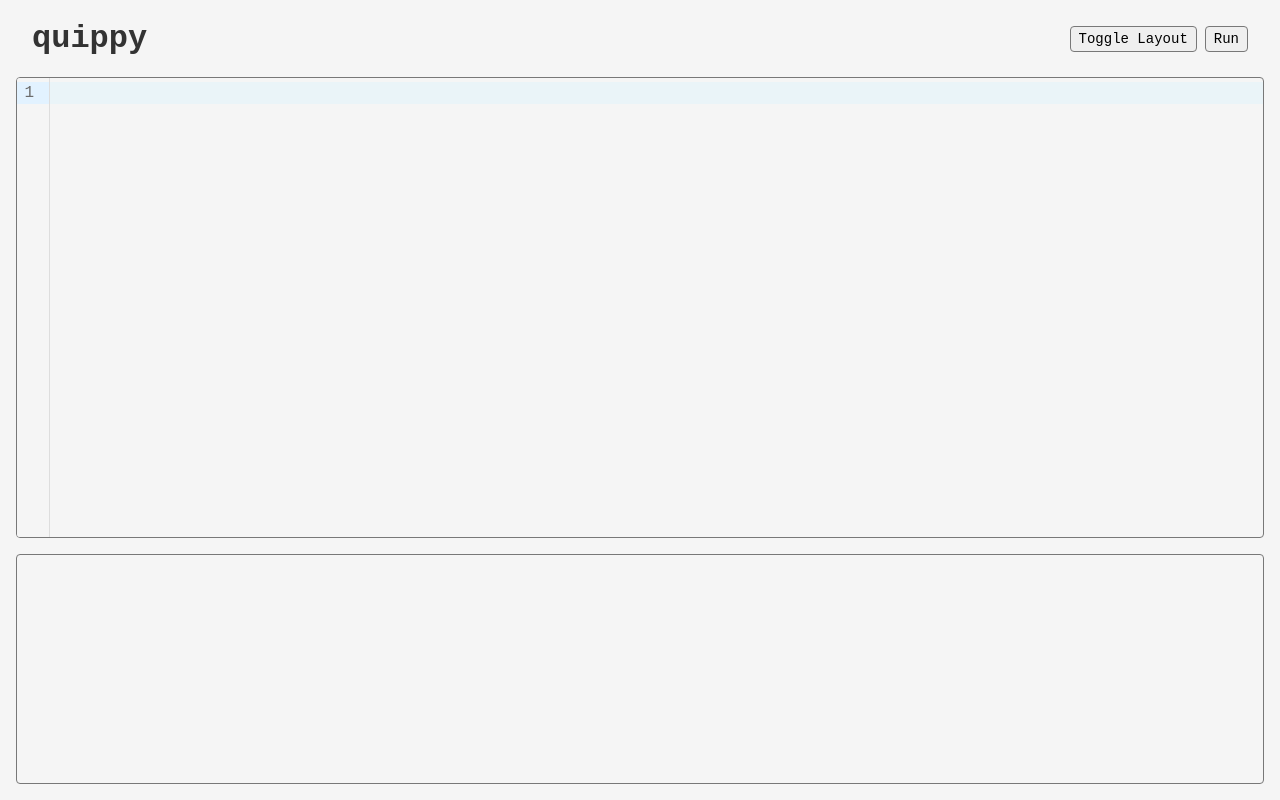
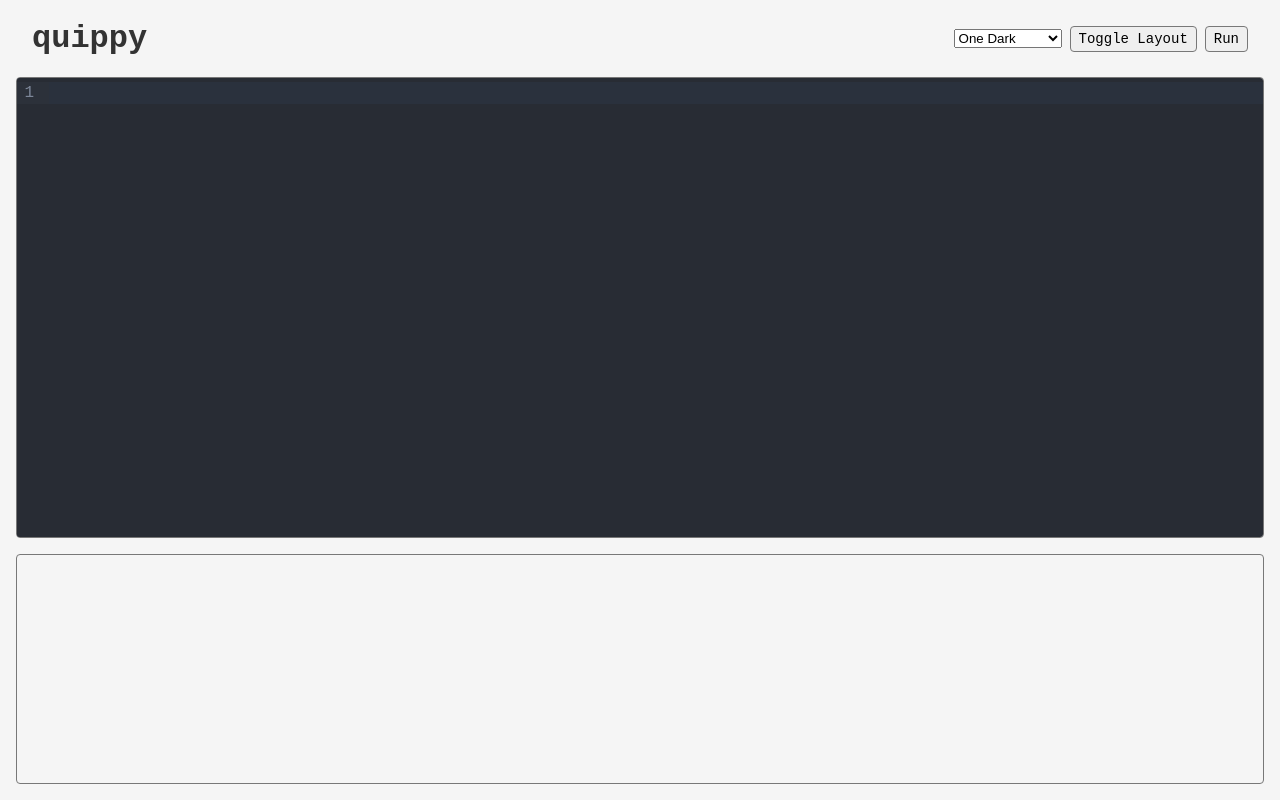
Before and after one commit to Shresht7/python-scratchpad, a website built with Vite: page index.html in a window 1280 px wide. Built offline with nearby package versions, Linux system fonts and the light colour scheme; what @micropython/micropython-webassembly-pyscript would draw is missing.

Commit message:
Implement Theme Switching Functionality

```diff
--- a/index.html
+++ b/index.html
@@ -13,6 +13,7 @@
   <header>
     <h1>quippy</h1>
     <section id="actions-toolbar">
+      <select id="theme-select" title="Theme" aria-label="Editor Theme"></select>
       <button id="toggle-layout" title="Toggle Layout">Toggle Layout</button>
       <button id="run-button" title="Run">Run</button>
     </section>
--- a/src/main.ts
+++ b/src/main.ts
@@ -5,6 +5,9 @@ import { python } from "@codemirror/lang-python"
 
 import { keymap } from "@codemirror/view"
 import { indentWithTab } from "@codemirror/commands"
+
+import { Compartment } from "@codemirror/state"
+import { themes, type ThemeId } from './themes'
 
 import "./style.css"
 
@@ -86,6 +89,10 @@ const themeExtension = EditorView.theme({
   ".cm-scroller": { overflow: "auto", position: 'absolute', inset: 0 },
 })
 
+const themeCompartment = new Compartment()
+
+const savedTheme = localStorage.getItem('theme') as ThemeId || 'one-dark'
+const initialTheme = themes.find(t => t.id === savedTheme) || themes[0]
 
 /** Initializes the CodeMirror editor with the specified extensions and attaches it to the designated parent element */
 const editor = new EditorView({
@@ -95,6 +102,32 @@ const editor = new EditorView({
     basicSetup,
     python(),
     themeExtension,
+    themeCompartment.of(initialTheme.extension)
   ],
   parent: sourceCode
 })
+
+// Populate Theme Selection Dropdown
+const themeSelect = document.getElementById('theme-select') as HTMLSelectElement
+
+themes.forEach(theme => {
+  const opt = document.createElement('option')
+  opt.value = theme.id
+  opt.textContent = theme.label
+  if (theme.id === savedTheme) {
+    opt.selected = true
+  }
+  themeSelect.appendChild(opt)
+})
+
+// Register event listener for the theme selection dropdown to change the editor's theme based on user selection
+themeSelect.addEventListener('change', (event) => {
+  const theme = themes.find(t => t.id === (event.target as HTMLSelectElement).value)
+  if (!theme) { return }
+
+  editor.dispatch({
+    effects: themeCompartment.reconfigure(theme.extension)
+  })
+
+  localStorage.setItem('theme', theme.id) // Save the selected theme to localStorage for persistence across sessions
+})
--- /dev/null
+++ b/src/themes.ts
@@ -0,0 +1,41 @@
+import {
+    githubLight,
+    githubDark,
+    vsCodeLight,
+    vsCodeDark,
+    gruvboxLight,
+    gruvboxDark,
+    nord,
+    monokai,
+    abcdef,
+} from '@fsegurai/codemirror-theme-bundle'
+import { oneDark } from '@codemirror/theme-one-dark'
+
+/** Represents a theme for the CodeMirror editor */
+export interface Theme {
+    /** Unique identifier for the theme */
+    id: string
+    /** Display name for the theme */
+    label: string
+    /** The CodeMirror extension that applies the theme */
+    extension: any
+    /** Indicates whether the theme is dark or light */
+    dark: boolean
+}
+
+/** List of available themes */
+export const themes: Theme[] = [
+    { id: 'github-light', label: 'GitHub Light', extension: githubLight, dark: false },
+    { id: 'github-dark', label: 'GitHub Dark', extension: githubDark, dark: true },
+    { id: 'vscode-light', label: 'VS Code Light', extension: vsCodeLight, dark: false },
+    { id: 'vscode-dark', label: 'VS Code Dark', extension: vsCodeDark, dark: true },
+    { id: 'one-dark', label: 'One Dark', extension: oneDark, dark: true },
+    { id: 'nord', label: 'Nord', extension: nord, dark: true },
+    { id: 'monokai', label: 'Monokai', extension: monokai, dark: true },
+    { id: 'abcdef', label: 'abcdef', extension: abcdef, dark: true },
+    { id: 'gruvbox-light', label: 'Gruvbox Light', extension: gruvboxLight, dark: false },
+    { id: 'gruvbox-dark', label: 'Gruvbox Dark', extension: gruvboxDark, dark: true },
+]
+
+/** Type representing the unique identifier of a theme */
+export type ThemeId = typeof themes[number]['id']
```
